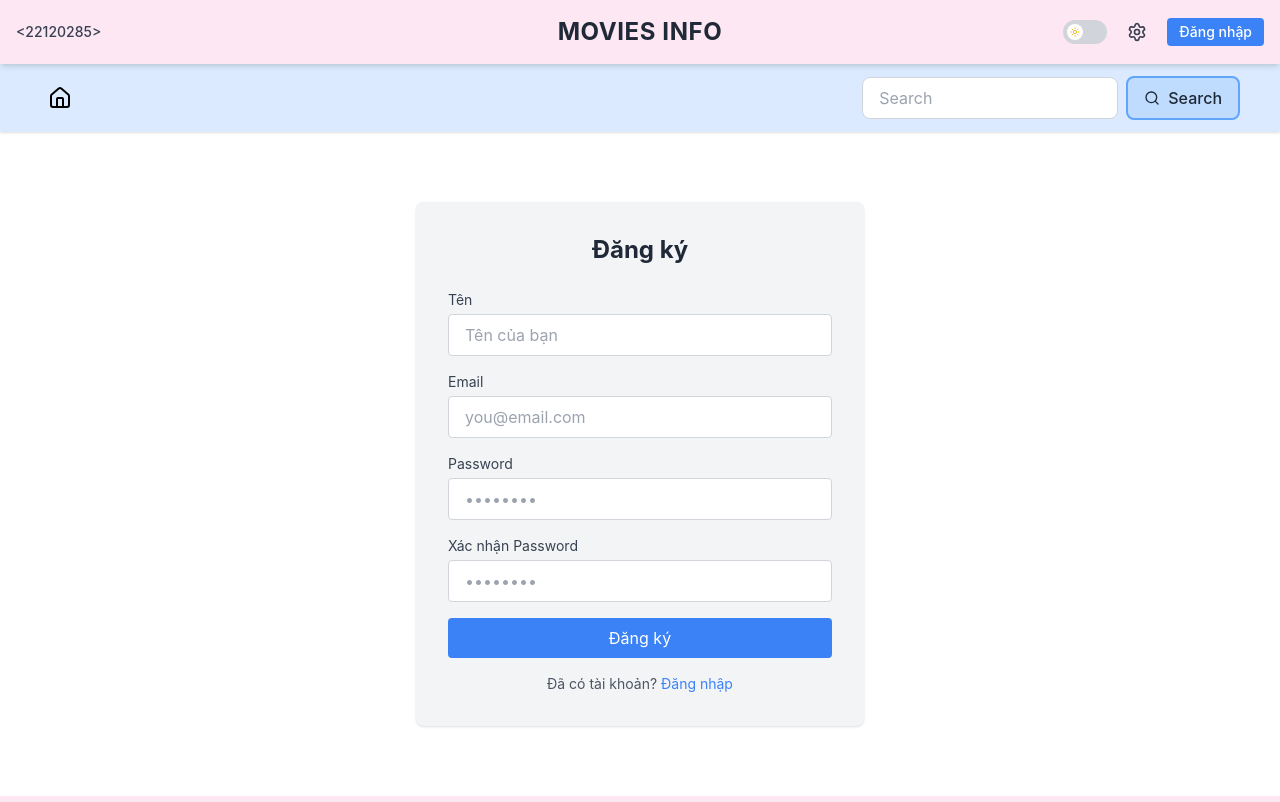
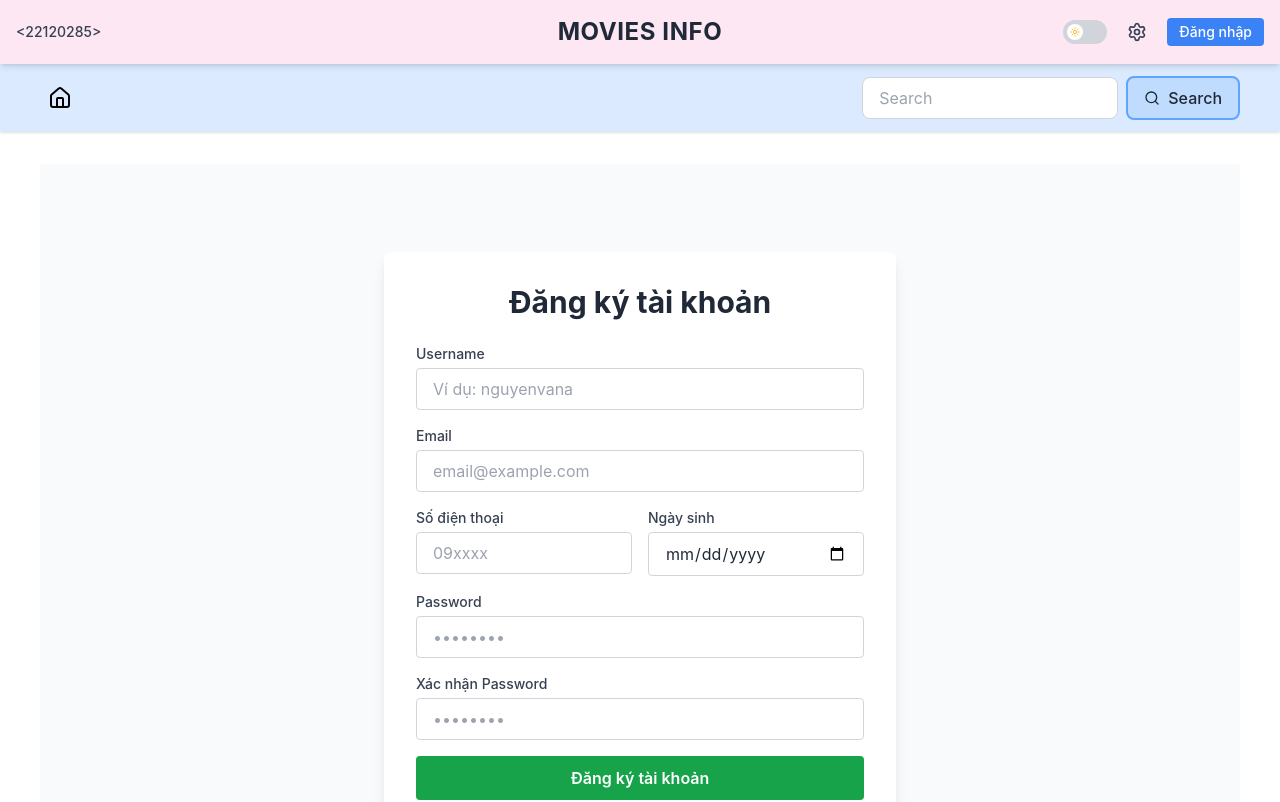
Before and after one commit to nvphuoc-fit-hcmus/PTWeb_Bai_Tap_Ca_Nhan_2, a React (Vite) app in the folder source/: page /register in a window 1280 px wide. Shown: the top 802 px of the page. Built offline with nearby package versions, Linux system fonts and the light colour scheme.

Commit message:
update: thêm phần register, login, logout cho user

```diff
--- a/source/lib/api.js
+++ b/source/lib/api.js
@@ -65,6 +65,8 @@ export const api = {
   post: (path, body) => request(path, { method: 'POST', body }),
   put: (path, body) => request(path, { method: 'PUT', body }),
   del: (path) => request(path, { method: 'DELETE' }),
+  patch: (path, body) => request(path, { method: 'PATCH', body }),
+  request: (path, options) => request(path, options),
 };
 
 export default api;
--- a/source/pages/LoginPage.jsx
+++ b/source/pages/LoginPage.jsx
@@ -1,13 +1,13 @@
 import { useState } from 'react';
-import { useNavigate } from 'react-router-dom';
+import { useNavigate, Link } from 'react-router-dom';
 import { useAuth } from '../contexts/AuthContext';
 import { useForm } from 'react-hook-form';
 import { z } from 'zod';
 import { zodResolver } from '@hookform/resolvers/zod';
 
 const schema = z.object({
-  email: z.string().email('Email khong hop le'),
-  password: z.string().min(6, 'Password toi thieu 6 ky tu'),
+  username: z.string().min(3, 'Username phải tối thiểu 3 ký tự'), // Sửa email -> username
+  password: z.string().min(6, 'Password tối thiểu 6 ký tự'),
 });
 
 export default function LoginPage() {
@@ -24,60 +24,70 @@ export default function LoginPage() {
     setLoading(true);
     setError('');
     try {
-      const res = await login(data.email, data.password);
-      setLoading(false);
+      // Gọi hàm login với username
+      const res = await login(data.username, data.password);
       if (res.success) {
         navigate('/');
       } else {
-        setError(res.error || 'Đăng nhập thất bại');
+        setError(res.error);
       }
     } catch (err) {
+      setError('Lỗi kết nối đến server');
+    } finally {
       setLoading(false);
-      setError('Lỗi kết nối đến server');
-      console.error('Login error:', err);
     }
   };
 
   return (
-    <div className="min-h-[calc(100vh-200px)] flex items-center justify-center">
-      <div className="w-full max-w-md p-8 bg-gray-100 dark:bg-gray-800 rounded-lg shadow">
-        <h1 className="text-2xl font-bold text-center mb-6 text-gray-800 dark:text-white">Login</h1>
+    <div className="min-h-[calc(100vh-200px)] flex items-center justify-center bg-gray-50 dark:bg-gray-900 px-4">
+      <div className="w-full max-w-md p-8 bg-white dark:bg-gray-800 rounded-lg shadow-lg">
+        <h1 className="text-3xl font-bold text-center mb-6 text-gray-800 dark:text-white">Đăng nhập</h1>
+
         {error && (
-          <div className="mb-4 p-3 bg-red-100 dark:bg-red-900 text-red-700 dark:text-red-200 rounded">{error}</div>
+          <div className="mb-4 p-3 bg-red-100 border border-red-400 text-red-700 rounded text-sm text-center">
+            {error}
+          </div>
         )}
-        <form onSubmit={handleSubmit(onSubmit)} className="space-y-4">
+
+        <form onSubmit={handleSubmit(onSubmit)} className="space-y-5">
           <div>
-            <label className="block text-sm mb-1 text-gray-700 dark:text-gray-300">Email</label>
+            <label className="block text-sm font-medium mb-1 text-gray-700 dark:text-gray-300">Username</label>
             <input
-              type="email"
-              {...register('email')}
-              className="w-full px-4 py-2 rounded border border-gray-300 dark:border-gray-600 bg-white dark:bg-gray-700 text-gray-800 dark:text-white"
-              placeholder="you@email.com"
+              type="text"
+              {...register('username')}
+              className="w-full px-4 py-2 rounded border border-gray-300 dark:border-gray-600 bg-white dark:bg-gray-700 text-gray-800 dark:text-white focus:ring-2 focus:ring-blue-500 outline-none transition-all"
+              placeholder="Nhập username"
             />
-            {errors.email && (
-              <p className="text-red-500 text-sm mt-1">{errors.email.message}</p>
+            {errors.username && (
+              <p className="text-red-500 text-xs mt-1">{errors.username.message}</p>
             )}
           </div>
+
           <div>
-            <label className="block text-sm mb-1 text-gray-700 dark:text-gray-300">Password</label>
+            <label className="block text-sm font-medium mb-1 text-gray-700 dark:text-gray-300">Password</label>
             <input
               type="password"
               {...register('password')}
-              className="w-full px-4 py-2 rounded border border-gray-300 dark:border-gray-600 bg-white dark:bg-gray-700 text-gray-800 dark:text-white"
+              className="w-full px-4 py-2 rounded border border-gray-300 dark:border-gray-600 bg-white dark:bg-gray-700 text-gray-800 dark:text-white focus:ring-2 focus:ring-blue-500 outline-none transition-all"
               placeholder="••••••••"
             />
             {errors.password && (
-              <p className="text-red-500 text-sm mt-1">{errors.password.message}</p>
+              <p className="text-red-500 text-xs mt-1">{errors.password.message}</p>
             )}
           </div>
+
           <button
             type="submit"
             disabled={loading}
-            className="w-full py-2 bg-blue-500 text-white rounded hover:bg-blue-600 disabled:bg-gray-400"
+            className="w-full py-2.5 bg-blue-600 text-white font-semibold rounded hover:bg-blue-700 disabled:bg-gray-400 transition-colors"
           >
-            {loading ? 'Dang nhap...' : 'Login'}
+            {loading ? 'Đang xử lý...' : 'Đăng nhập'}
           </button>
         </form>
+
+        <p className="text-center text-sm text-gray-600 dark:text-gray-400 mt-6">
+          Chưa có tài khoản? <Link to="/register" className="text-blue-500 hover:underline font-medium">Đăng ký ngay</Link>
+        </p>
       </div>
     </div>
   );
--- a/source/pages/RegisterPage.jsx
+++ b/source/pages/RegisterPage.jsx
@@ -5,9 +5,12 @@ import { z } from 'zod';
 import { zodResolver } from '@hookform/resolvers/zod';
 import { useAuth } from '../contexts/AuthContext';
 
+// Schema validation đầy đủ theo API
 const schema = z.object({
-  name: z.string().min(2, 'Tên phải tối thiểu 2 ký tự'),
+  username: z.string().min(3, 'Username phải tối thiểu 3 ký tự'),
   email: z.string().email('Email không hợp lệ'),
+  phone: z.string().min(10, 'Số điện thoại không hợp lệ').regex(/^[0-9]+$/, 'Chỉ được nhập số'),
+  dob: z.string().refine((date) => new Date(date).toString() !== 'Invalid Date', { message: 'Ngày sinh không hợp lệ' }),
   password: z.string().min(6, 'Password tối thiểu 6 ký tự'),
   confirmPassword: z.string(),
 }).refine((data) => data.password === data.confirmPassword, {
@@ -29,86 +32,83 @@ export default function RegisterPage() {
     setLoading(true);
     setError('');
     try {
-      const res = await registerUser(data.name, data.email, data.password);
-      setLoading(false);
+      // Gọi hàm register với đầy đủ tham số
+      const res = await registerUser(data.username, data.email, data.password, data.phone, data.dob);
       if (res.success) {
-        navigate('/');
+        alert('Đăng ký thành công! Vui lòng đăng nhập.');
+        navigate('/login');
       } else {
-        setError(res.error || 'Đăng ký thất bại');
+        setError(res.error);
       }
     } catch (err) {
+      setError('Lỗi hệ thống, vui lòng thử lại sau.');
+    } finally {
       setLoading(false);
-      setError('Lỗi kết nối đến server');
-      console.error('Register error:', err);
     }
   };
 
   return (
-    <div className="min-h-[calc(100vh-200px)] flex items-center justify-center">
-      <div className="w-full max-w-md p-8 bg-gray-100 dark:bg-gray-800 rounded-lg shadow">
-        <h1 className="text-2xl font-bold text-center mb-6 text-gray-800 dark:text-white">Đăng ký</h1>
+    <div className="min-h-screen flex items-center justify-center bg-gray-50 dark:bg-gray-900 py-10 px-4">
+      <div className="w-full max-w-lg p-8 bg-white dark:bg-gray-800 rounded-lg shadow-lg">
+        <h1 className="text-3xl font-bold text-center mb-6 text-gray-800 dark:text-white">Đăng ký tài khoản</h1>
+
         {error && (
-          <div className="mb-4 p-3 bg-red-100 dark:bg-red-900 text-red-700 dark:text-red-200 rounded">{error}</div>
+          <div className="mb-4 p-3 bg-red-100 border border-red-400 text-red-700 rounded text-sm text-center">
+            {error}
+          </div>
         )}
+
         <form onSubmit={handleSubmit(onSubmit)} className="space-y-4">
+          {/* Username */}
           <div>
-            <label className="block text-sm mb-1 text-gray-700 dark:text-gray-300">Tên</label>
-            <input
-              type="text"
-              {...register('name')}
-              className="w-full px-4 py-2 rounded border border-gray-300 dark:border-gray-600 bg-white dark:bg-gray-700 text-gray-800 dark:text-white"
-              placeholder="Tên của bạn"
-            />
-            {errors.name && (
-              <p className="text-red-500 text-sm mt-1">{errors.name.message}</p>
-            )}
+            <label className="block text-sm font-medium mb-1 text-gray-700 dark:text-gray-300">Username</label>
+            <input type="text" {...register('username')} className="w-full px-4 py-2 rounded border border-gray-300 dark:border-gray-600 bg-white dark:bg-gray-700 text-gray-800 dark:text-white focus:ring-2 focus:ring-blue-500 outline-none" placeholder="Ví dụ: nguyenvana" />
+            {errors.username && <p className="text-red-500 text-xs mt-1">{errors.username.message}</p>}
           </div>
+
+          {/* Email */}
           <div>
-            <label className="block text-sm mb-1 text-gray-700 dark:text-gray-300">Email</label>
-            <input
-              type="email"
-              {...register('email')}
-              className="w-full px-4 py-2 rounded border border-gray-300 dark:border-gray-600 bg-white dark:bg-gray-700 text-gray-800 dark:text-white"
-              placeholder="you@email.com"
-            />
-            {errors.email && (
-              <p className="text-red-500 text-sm mt-1">{errors.email.message}</p>
-            )}
+            <label className="block text-sm font-medium mb-1 text-gray-700 dark:text-gray-300">Email</label>
+            <input type="email" {...register('email')} className="w-full px-4 py-2 rounded border border-gray-300 dark:border-gray-600 bg-white dark:bg-gray-700 text-gray-800 dark:text-white focus:ring-2 focus:ring-blue-500 outline-none" placeholder="email@example.com" />
+            {errors.email && <p className="text-red-500 text-xs mt-1">{errors.email.message}</p>}
           </div>
+
+          <div className="grid grid-cols-2 gap-4">
+            {/* Phone */}
+            <div>
+              <label className="block text-sm font-medium mb-1 text-gray-700 dark:text-gray-300">Số điện thoại</label>
+              <input type="text" {...register('phone')} className="w-full px-4 py-2 rounded border border-gray-300 dark:border-gray-600 bg-white dark:bg-gray-700 text-gray-800 dark:text-white focus:ring-2 focus:ring-blue-500 outline-none" placeholder="09xxxx" />
+              {errors.phone && <p className="text-red-500 text-xs mt-1">{errors.phone.message}</p>}
+            </div>
+            {/* Date of Birth */}
+            <div>
+              <label className="block text-sm font-medium mb-1 text-gray-700 dark:text-gray-300">Ngày sinh</label>
+              <input type="date" {...register('dob')} className="w-full px-4 py-2 rounded border border-gray-300 dark:border-gray-600 bg-white dark:bg-gray-700 text-gray-800 dark:text-white focus:ring-2 focus:ring-blue-500 outline-none" />
+              {errors.dob && <p className="text-red-500 text-xs mt-1">{errors.dob.message}</p>}
+            </div>
+          </div>
+
+          {/* Password */}
           <div>
-            <label className="block text-sm mb-1 text-gray-700 dark:text-gray-300">Password</label>
-            <input
-              type="password"
-              {...register('password')}
-              className="w-full px-4 py-2 rounded border border-gray-300 dark:border-gray-600 bg-white dark:bg-gray-700 text-gray-800 dark:text-white"
-              placeholder="••••••••"
-            />
-            {errors.password && (
-              <p className="text-red-500 text-sm mt-1">{errors.password.message}</p>
-            )}
+            <label className="block text-sm font-medium mb-1 text-gray-700 dark:text-gray-300">Password</label>
+            <input type="password" {...register('password')} className="w-full px-4 py-2 rounded border border-gray-300 dark:border-gray-600 bg-white dark:bg-gray-700 text-gray-800 dark:text-white focus:ring-2 focus:ring-blue-500 outline-none" placeholder="••••••••" />
+            {errors.password && <p className="text-red-500 text-xs mt-1">{errors.password.message}</p>}
           </div>
+
+          {/* Confirm Password */}
           <div>
-            <label className="block text-sm mb-1 text-gray-700 dark:text-gray-300">Xác nhận Password</label>
-            <input
-              type="password"
-              {...register('confirmPassword')}
-              className="w-full px-4 py-2 rounded border border-gray-300 dark:border-gray-600 bg-white dark:bg-gray-700 text-gray-800 dark:text-white"
-              placeholder="••••••••"
-            />
-            {errors.confirmPassword && (
-              <p className="text-red-500 text-sm mt-1">{errors.confirmPassword.message}</p>
-            )}
+            <label className="block text-sm font-medium mb-1 text-gray-700 dark:text-gray-300">Xác nhận Password</label>
+            <input type="password" {...register('confirmPassword')} className="w-full px-4 py-2 rounded border border-gray-300 dark:border-gray-600 bg-white dark:bg-gray-700 text-gray-800 dark:text-white focus:ring-2 focus:ring-blue-500 outline-none" placeholder="••••••••" />
+            {errors.confirmPassword && <p className="text-red-500 text-xs mt-1">{errors.confirmPassword.message}</p>}
           </div>
-          <button
-            type="submit"
-            disabled={loading}
-            className="w-full py-2 bg-blue-500 text-white rounded hover:bg-blue-600 disabled:bg-gray-400"
-          >
-            {loading ? 'Đang đăng ký...' : 'Đăng ký'}
+
+          <button type="submit" disabled={loading} className="w-full py-2.5 bg-green-600 text-white font-semibold rounded hover:bg-green-700 disabled:bg-gray-400 transition-colors mt-2">
+            {loading ? 'Đang xử lý...' : 'Đăng ký tài khoản'}
           </button>
         </form>
-        <p className="text-center text-sm text-gray-600 dark:text-gray-400 mt-4">
-          Đã có tài khoản? <Link to="/login" className="text-blue-500 hover:underline">Đăng nhập</Link>
+
+        <p className="text-center text-sm text-gray-600 dark:text-gray-400 mt-6">
+          Đã có tài khoản? <Link to="/login" className="text-blue-500 hover:underline font-medium">Đăng nhập ngay</Link>
         </p>
       </div>
     </div>
```
Also changed, not shown: source/App.jsx (+16 -3 lines), source/contexts/AuthContext.jsx (+20 -24 lines), source/services/authService.js (+42 -16 lines), source/services/personService.js (+26 -15 lines).
